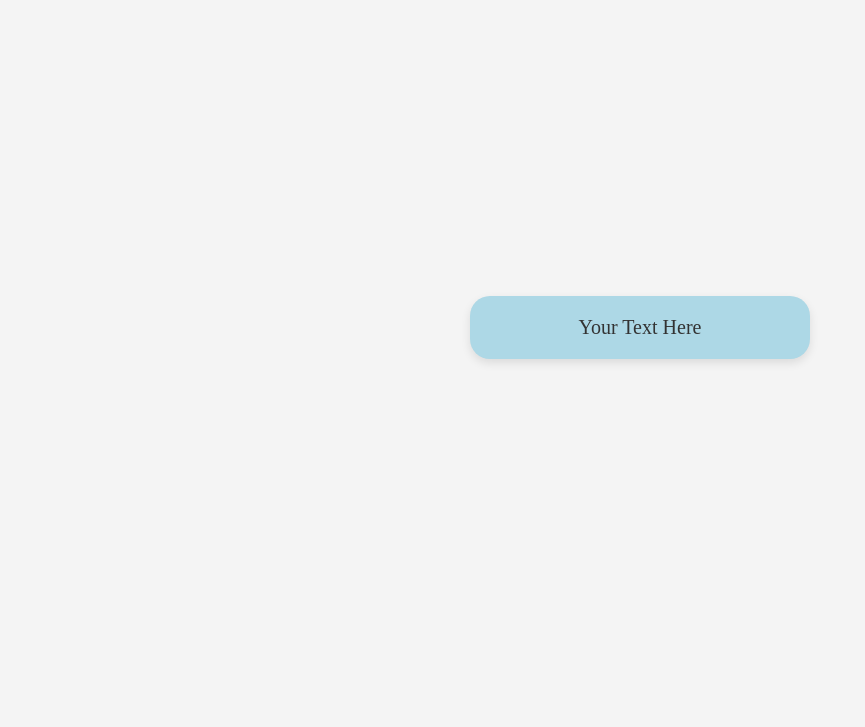
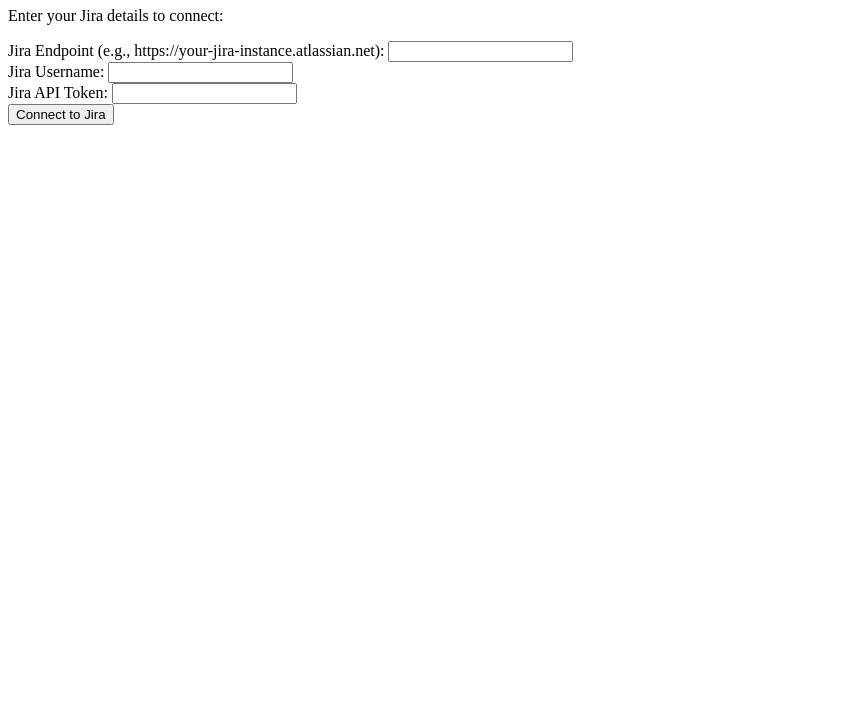
Before and after one commit to lehare01sarah/lehare01sarah.github.io, a plain HTML site: page index.html in a window 1280 px wide. Shown: the part 73-800 px from the top of the page, without its empty margins (0-865 px from the left). Drawn offline with Linux system fonts and the light colour scheme.

Commit message:
Add files via upload

```diff
--- a/index.html
+++ b/index.html
@@ -3,35 +3,28 @@
 <head>
     <meta charset="UTF-8">
     <meta name="viewport" content="width=device-width, initial-scale=1.0">
-    <title>Rounded Box</title>
-    <style>
-        body {
-            margin: 0;
-            padding: 0;
-            display: flex;
-            justify-content: center;
-            align-items: center;
-            height: 100vh;
-            background-color: #f4f4f4; /* Light background color */
-        }
-
-        .rounded-box {
-            background-color: #ADD8E6; /* Light blue background */
-            border-radius: 20px; /* Rounded corners */
-            padding: 20px;
-            width: 300px; /* Width of the rounded box */
-            text-align: center;
-            font-size: 20px;
-            color: #333; /* Text color */
-            box-shadow: 0px 4px 10px rgba(0, 0, 0, 0.1); /* Optional subtle shadow */
-        }
-    </style>
+    <title>Jira WDC</title>
+    <script src="https://cdn.jsdelivr.net/npm/tableau-api"></script> <!-- Tableau WDC API -->
+    <script src="wdc.js"></script> <!-- External JS to handle API calls -->
 </head>
 <body>
+    <h1>Jira Web Data Connector</h1>
+    <p>Enter your Jira details to connect:</p>
 
-    <div class="rounded-box">
-        Your Text Here
-    </div>
+    <!-- Form for user inputs -->
+    <form id="jiraForm">
+        <label for="jiraEndpoint">Jira Endpoint (e.g., https://your-jira-instance.atlassian.net):</label>
+        <input type="text" id="jiraEndpoint" required>
+        <br>
+        <label for="jiraUsername">Jira Username:</label>
+        <input type="text" id="jiraUsername" required>
+        <br>
+        <label for="jiraApiToken">Jira API Token:</label>
+        <input type="password" id="jiraApiToken" required>
+        <br>
+        <button type="submit">Connect to Jira</button>
+    </form>
 
+    <div id="status"></div>
 </body>
 </html>
```
